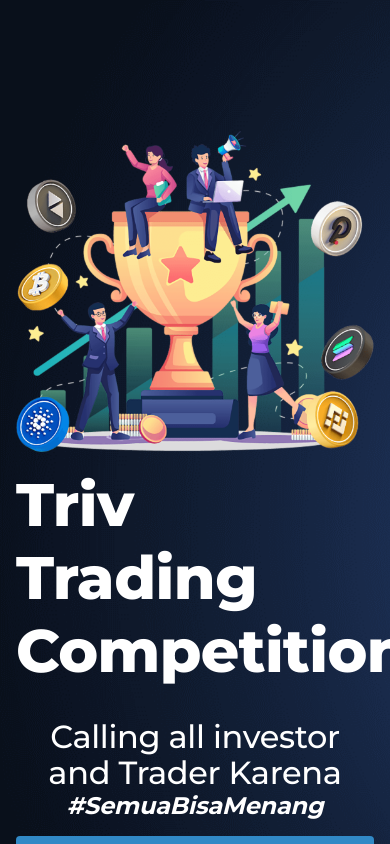
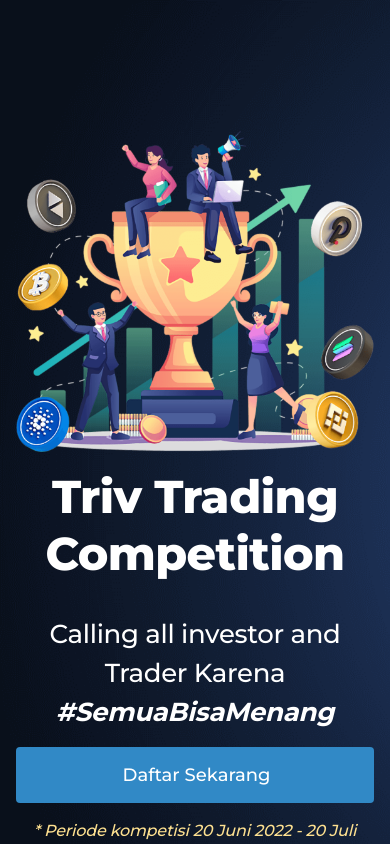
Before and after one commit to willytedjakusuma/trading_fest, a Next.js app: page / in a window 390 px wide. Shown: the top 844 px of the page. Built offline with nearby package versions, Linux system fonts and the light colour scheme.

Commit message:
fix: Trading competition font size on mobile

```diff
--- a/src/components/TradingCompetition.tsx
+++ b/src/components/TradingCompetition.tsx
@@ -19,15 +19,15 @@
               unoptimized
             />
           </div>
-          <div className="order-2 md:order-1 text-center md:text-left">
-            <div className="triv-trading-competition pb-8">
+          <div className="order-2 md:order-1 ">
+            <div className="triv-trading-competition pb-8 text-center md:text-left text-[46px] md:text-[60px]">
               <span>Triv Trading Competition</span>
             </div>
-            <div>
+            <div className=" text-center md:text-left text-[26px] md:text-[32px]">
               <span className="calling-all-investor">Calling all investor and Trader Karena </span>
               <span className="semua-bisa-menang">#SemuaBisaMenang</span>
             </div>
-            <DaftarSekarangButton href="" className="">
+            <DaftarSekarangButton href="" className="text-[18px] md:text-[24.5px]">
               Daftar Sekarang
             </DaftarSekarangButton>
             <div className="periode-kompetisi">
--- a/src/styles/triv.css
+++ b/src/styles/triv.css
@@ -37,13 +37,11 @@
 
 .triv-trading-competition {
   font-family: Montserrat;
-  font-size: 60px;
   font-weight: 800;
   font-stretch: normal;
   font-style: normal;
   line-height: normal;
   letter-spacing: -0.6px;
-  text-align: left;
   color: #fff;
 }
 
@@ -52,7 +50,6 @@
   border-radius: 4px;
   background-color: #3189c6;
   font-family: Montserrat;
-  font-size: 24.5px;
   font-weight: 500;
   font-stretch: normal;
   font-style: normal;
@@ -64,26 +61,22 @@
 
 .semua-bisa-menang {
   font-family: Montserrat;
-  font-size: 24px;
   font-weight: bold;
   font-stretch: normal;
   font-style: italic;
   line-height: normal;
   letter-spacing: -0.24px;
-  text-align: center;
   color: #fff
 }
 
 .calling-all-investor {
   object-fit: contain;
   font-family: Montserrat;
-  font-size: 32px;
   font-weight: 500;
   font-stretch: normal;
   font-style: normal;
   line-height: 1.13;
   letter-spacing: -0.32px;
-  text-align: left;
   color: #fff;
 }
 
```
